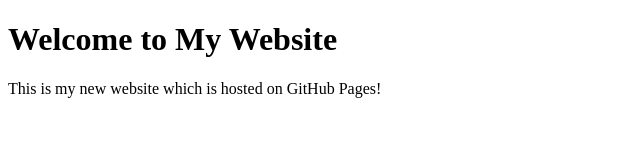
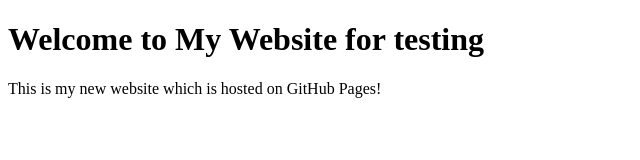
Before and after one commit to yogeshgupte-digitas/demoblog.github.io, a plain HTML site: page index.html in a window 1280 px wide. Shown: the whole page, without its empty margins (0-640 px from the left). Drawn offline with Linux system fonts and the light colour scheme.

Commit message:
Update index.html

```diff
--- a/index.html
+++ b/index.html
@@ -8,7 +8,7 @@
   </head>
   <body>
     <main>
-        <h1>Welcome to My Website</h1>
+        <h1>Welcome to My Website for testing</h1>
         <p>This is my new website which is hosted on GitHub Pages!</p>
     </main>
   </body>
```
